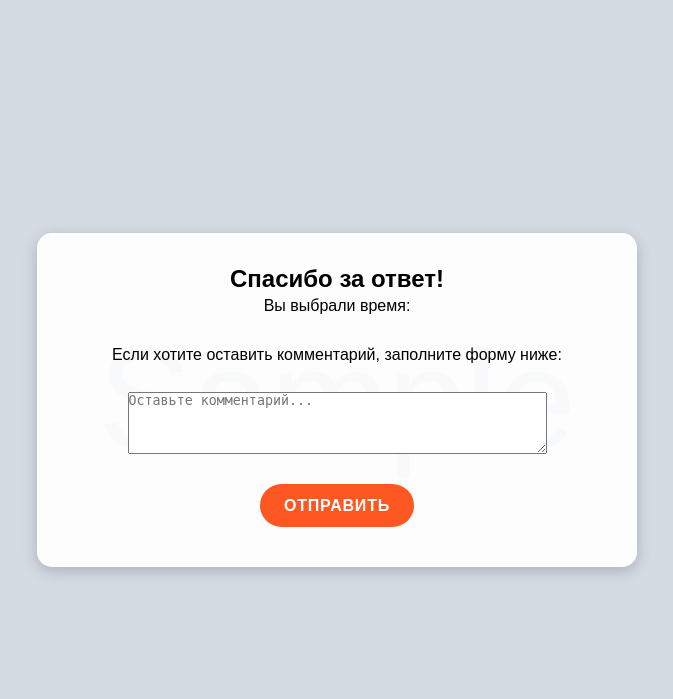
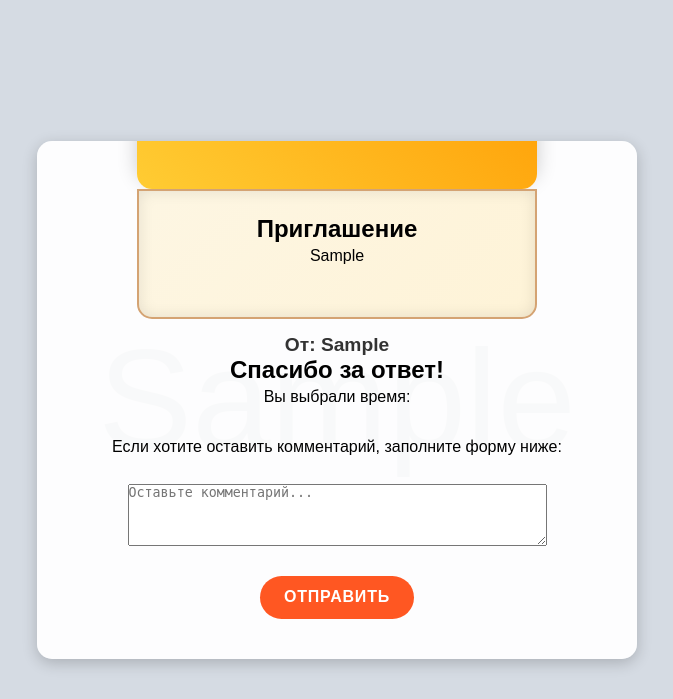
Before and after one commit to Lavochka123/svety1111, a Flask app: page /invite/1/page5 in a window 1280 px wide. Shown: the top 699 px of the page, without its empty margins (303-976 px from the left). Run offline with Flask 3, Linux system fonts and the light colour scheme; tables that the repository leaves empty hold one stand-in row (values such as "Sample post"); grey boxes marked "Sample" are stand-in pictures.

Commit message:
Update page5.html

```diff
--- a/template/page5.html
+++ b/template/page5.html
@@ -4,12 +4,75 @@
   <meta charset="UTF-8">
   <title>Страница 5</title>
   <link rel="stylesheet" href="{{ url_for('static', filename='css/style.css') }}">
+  <style>
+    .sender-signature {
+      margin-top: 1rem;
+      font-size: 1.2em;
+      font-weight: bold;
+      text-align: center;
+      color: #333;
+    }
+    /* Пример оформления конверта */
+    .envelope {
+      position: relative;
+      width: 100%;
+      max-width: 400px;
+      margin: 1rem auto;
+      perspective: 1500px;
+    }
+    .envelope-flap {
+      width: 100%;
+      height: 0;
+      padding-bottom: 50%;
+      background: linear-gradient(135deg, #ffcc33, #ff9900);
+      position: absolute;
+      top: 0;
+      left: 0;
+      border-top-left-radius: 15px;
+      border-top-right-radius: 15px;
+      transform-origin: top;
+      animation: openFlap 2s forwards;
+      box-shadow: 0 8px 20px rgba(0, 0, 0, 0.2);
+    }
+    .envelope-body {
+      width: 100%;
+      background: linear-gradient(135deg, #fdf6e3, #fef3d7);
+      border: 2px solid #d4a373;
+      border-radius: 0 0 15px 15px;
+      padding: 1.5rem;
+      animation: fadeInBody 2s forwards 2s;
+      box-shadow: inset 0 0 15px rgba(0, 0, 0, 0.1);
+    }
+    @keyframes openFlap {
+      from { transform: rotateX(0deg); }
+      to { transform: rotateX(-180deg); }
+    }
+    @keyframes fadeInBody {
+      from { opacity: 0; transform: translateY(20px); }
+      to { opacity: 1; transform: translateY(0); }
+    }
+  </style>
 </head>
 <body class="{{ data.design }}"
 {% if data.bg_image %}
   style="background-image: url('{{ url_for('static', filename='uploads/' + data.bg_image) }}'); background-size: cover; background-position: center;"
 {% endif %}>
   <div class="container">
+    <!-- Пример конверта с содержимым приглашения -->
+    <div class="envelope">
+      <div class="envelope-flap"></div>
+      <div class="envelope-body">
+         <h2>Приглашение</h2>
+         <p>{{ data.page3 }}</p>
+      </div>
+    </div>
+    <!-- Под конвертом выводим имя отправителя -->
+    {% if data.sender %}
+      <div class="sender-signature">
+         От: {{ data.sender }}
+      </div>
+    {% endif %}
+
     <h2>Спасибо за ответ!</h2>
     <p>Вы выбрали время: <strong>{{ selected_time }}</strong></p>
     <p>Если хотите оставить комментарий, заполните форму ниже:</p>
```
